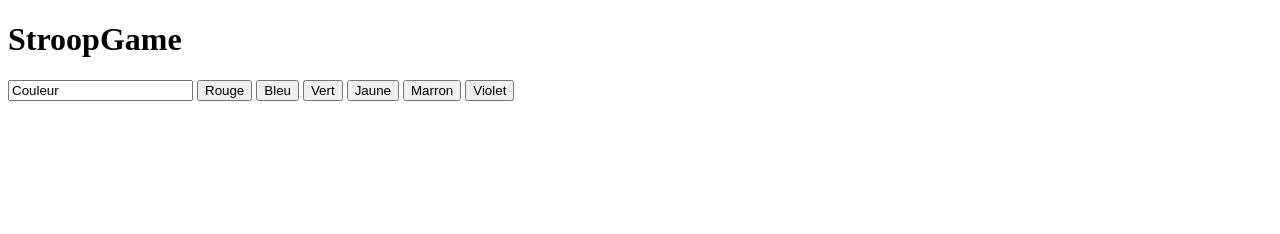
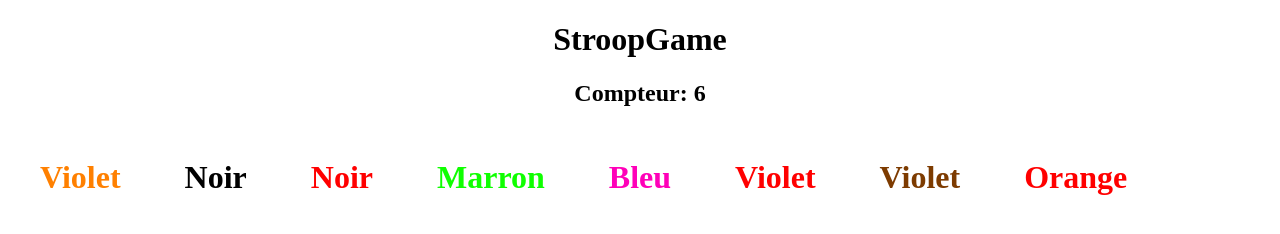
Before and after one commit to uncyzer/Octorun, a plain HTML site: page games/stroopgame/index.html in a window 1280 px wide. Drawn offline with Linux system fonts and the light colour scheme.

Commit message:
Adding StroopGame V2

```diff
--- a/games/stroopgame/index.html
+++ b/games/stroopgame/index.html
@@ -1,25 +1,23 @@
 <!doctype html>
 
-<html lang="en">
+<html lang="fr">
 <head>
   <meta charset="utf-8">
   <meta name="viewport" content="width=device-width, initial-scale=1">
 
-  <title>A Basic HTML5 Template</title>
+  <title>StroopGame</title>
 
   <link rel="stylesheet" href="style.css">
 
 </head>
 <h1>StroopGame</h1>
+<h2 id="compt">Compteur: </h2>
 
 <body>
-    <input class="textcouleur" type="text" value="Couleur">
-    <input class="favorite styled" type="button" value="Rouge">
-    <input class="favorite styled" type="button" value="Bleu">
-    <input class="favorite styled" type="button" value="Vert">
-    <input class="favorite styled" type="button" value="Jaune">
-    <input class="favorite styled" type="button" value="Marron">
-    <input class="favorite styled" type="button" value="Violet">
+  <div id="text" class="text">
+  </div>
+  <div>
+  </div>
     <script src="script.js"></script>
 </body>
 </html>
--- a/games/stroopgame/script.js
+++ b/games/stroopgame/script.js
@@ -1 +1,66 @@
-var coul = {Jaune : "#FFFF00", Vert : "#32CD32", Rouge : "#FF0000", Bleu : "#0000FF", Marron : "#8B4513",Violet : "#9400D3"};
+window.onload= () => {
+    randomWord();
+}
+
+let coulString = ['Jaune','Bleu','Vert','Rouge','Orange','Violet','Rose','Turquoise','Marron','Noir']
+let coulCode = ['#fff000','#000fff','#0fff00','#ff0000','#ff8000','#c100ff','#ff00b9','#00ffd8','#7d3b00','#000000']
+let nbMots = 8;
+let compt=6;
+const compteur = document.getElementById("compt");
+compteur.innerHTML="Compteur: "+compt;
+
+
+function randomWord(){
+
+    createElements(nbMots);
+
+    max = coulString.length;
+    let btn = document.querySelectorAll('div.text p');
+    const randomVrai = Math.floor(Math.random() * (btn.length));
+    const randomVrai2 = Math.floor(Math.random() * (max));
+
+    for (let i = 0, len = btn.length; i < len; i++) {
+        let randomNb1 = Math.floor(Math.random() * (max));
+        let randomNb2 = Math.floor(Math.random() * (max));
+
+        const randomCoulVraie = coulString[randomVrai2];
+        const randomCoul2Vraie = coulCode[randomVrai2];
+
+        if (i==randomVrai){
+            btn[i].innerHTML=randomCoulVraie;
+            btn[i].style.color=randomCoul2Vraie;
+        }
+        else {
+            while (randomNb1==randomNb2){
+                randomNb1 = Math.floor(Math.random() * (max));
+                randomNb2 = Math.floor(Math.random() * (max));
+            }
+            btn[i].innerHTML=coulString[randomNb1];
+            btn[i].style.color=coulCode[randomNb2];
+        }
+
+
+        btn[i].addEventListener("click", function () {
+
+            if (coulString.indexOf(this.innerHTML)==coulCode.indexOf(rgb2hex(this.style.color))){
+                const compt2 = document.getElementById("compt");
+                compt=compt-1;
+                compt2.innerHTML="Compteur: "+compt;
+                randomWord();
+            }
+
+        });
+    }
+
+    const rgb2hex = (rgb) => `#${rgb.match(/^rgb\((\d+),\s*(\d+),\s*(\d+)\)$/).slice(1).map(n => parseInt(n, 10).toString(16).padStart(2, '0')).join('')}`
+
+    function createElements(nbMots){
+
+        const div = document.getElementById("text");
+        for (let a = 0, len = nbMots; a < len; a++){
+            const elements = document.createElement("p");
+            div.appendChild(elements);
+        }
+
+    }
+}
--- a/games/stroopgame/style.css
+++ b/games/stroopgame/style.css
@@ -0,0 +1,21 @@
+h1, h2{
+    text-align: center;
+}
+
+
+body {
+}
+
+
+
+div {
+    display: flex;
+    flex-direction: row;
+    flex-wrap: wrap;
+}
+
+p {
+    font-weight: bold;
+    font-size: xx-large;
+    margin: 1em;
+}
```
